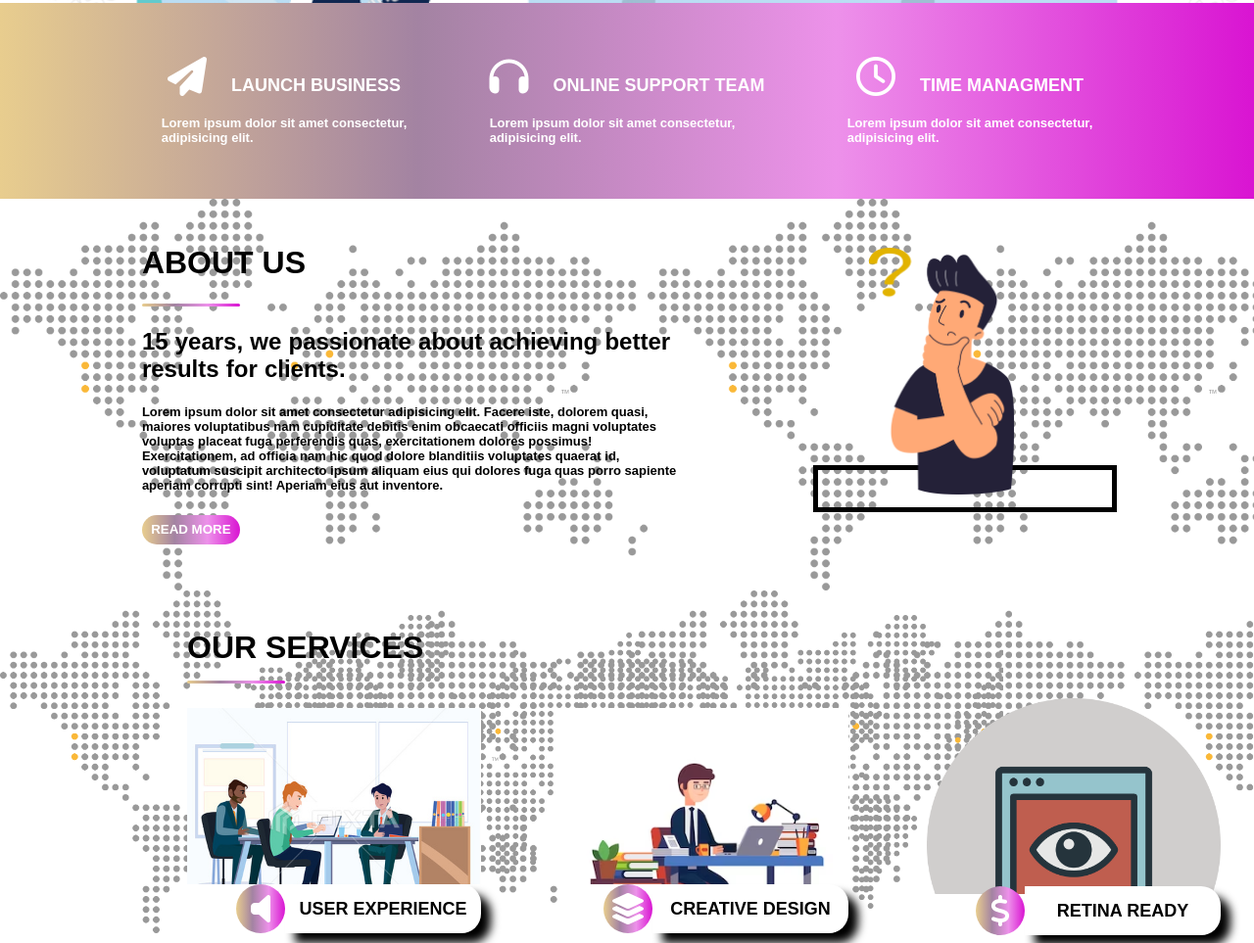
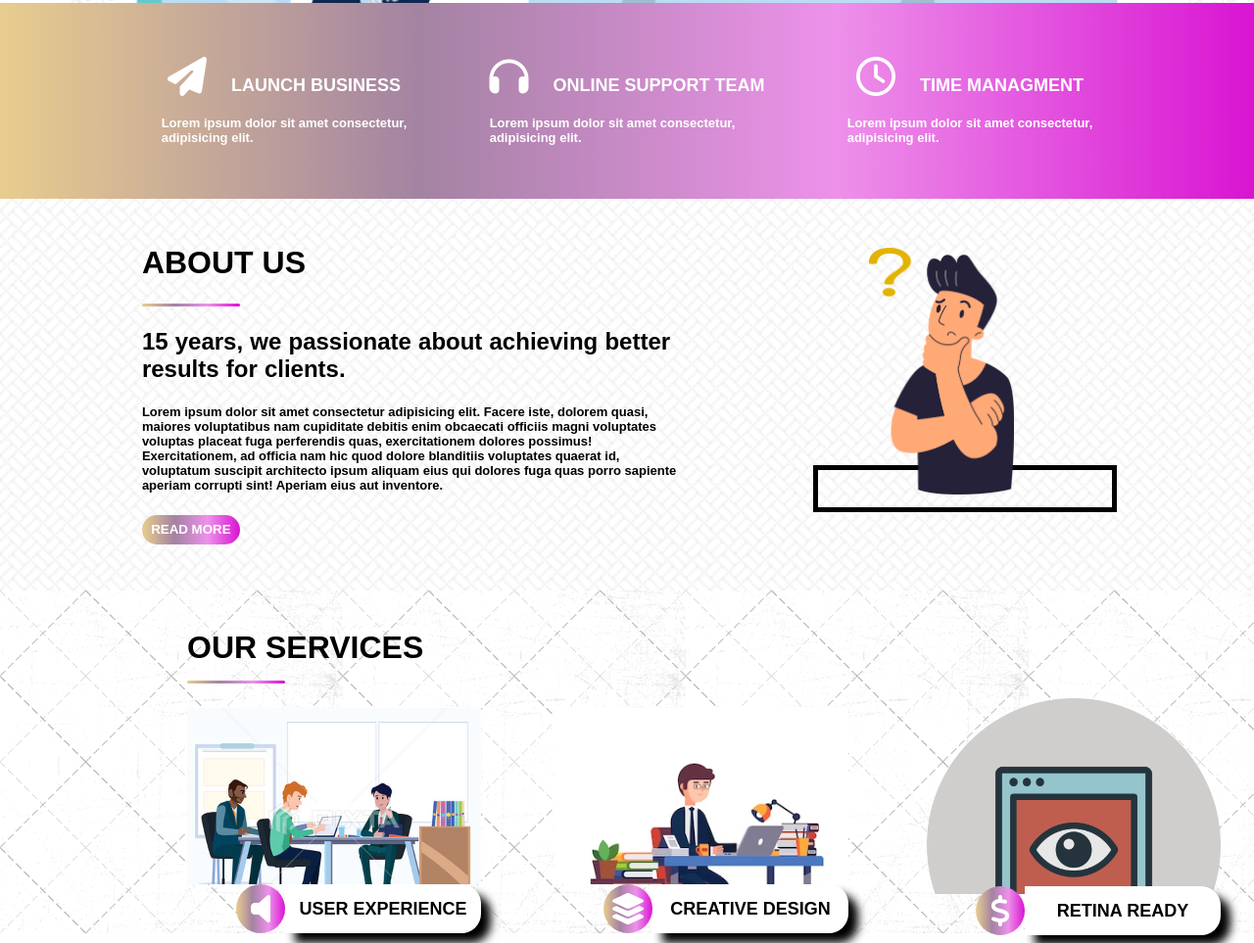
Before and after one commit to KAIF-0/Webpage1, a plain HTML site: page index.html in a window 1280 px wide. Shown: the part 607-1570 px from the top of the page at 98% size. Drawn offline with Linux system fonts and the light colour scheme.

Commit message:
changed pic

```diff
--- a/style.css
+++ b/style.css
@@ -399,7 +399,7 @@
     display: flex;
     align-items: center;
     justify-content: space-evenly;
-    background-image: url(map.png);
+    background-image: url(grid6.png);
     background-size: contain;
     /* opacity: 10%; */
     height: 400px;
@@ -489,7 +489,7 @@
 
 footer{
     height: 350px;
-    background-image: url(map.png);
+    background-image: url(grid3.png);
     background-size: contain;
     /* opacity: 30%; */
     display: flex;
@@ -500,9 +500,7 @@ footer{
 .foot-container{
     height: 300px;
     width: 60%;
-    background-image: url(map.png);
     background-size: contain;
-    /* opacity: 30%; */
     display: flex;
     flex-direction: column;
     align-items: flex-start;
```
Also changed, not shown: grid3.png (added), grid6.png (added), map.png (deleted).
